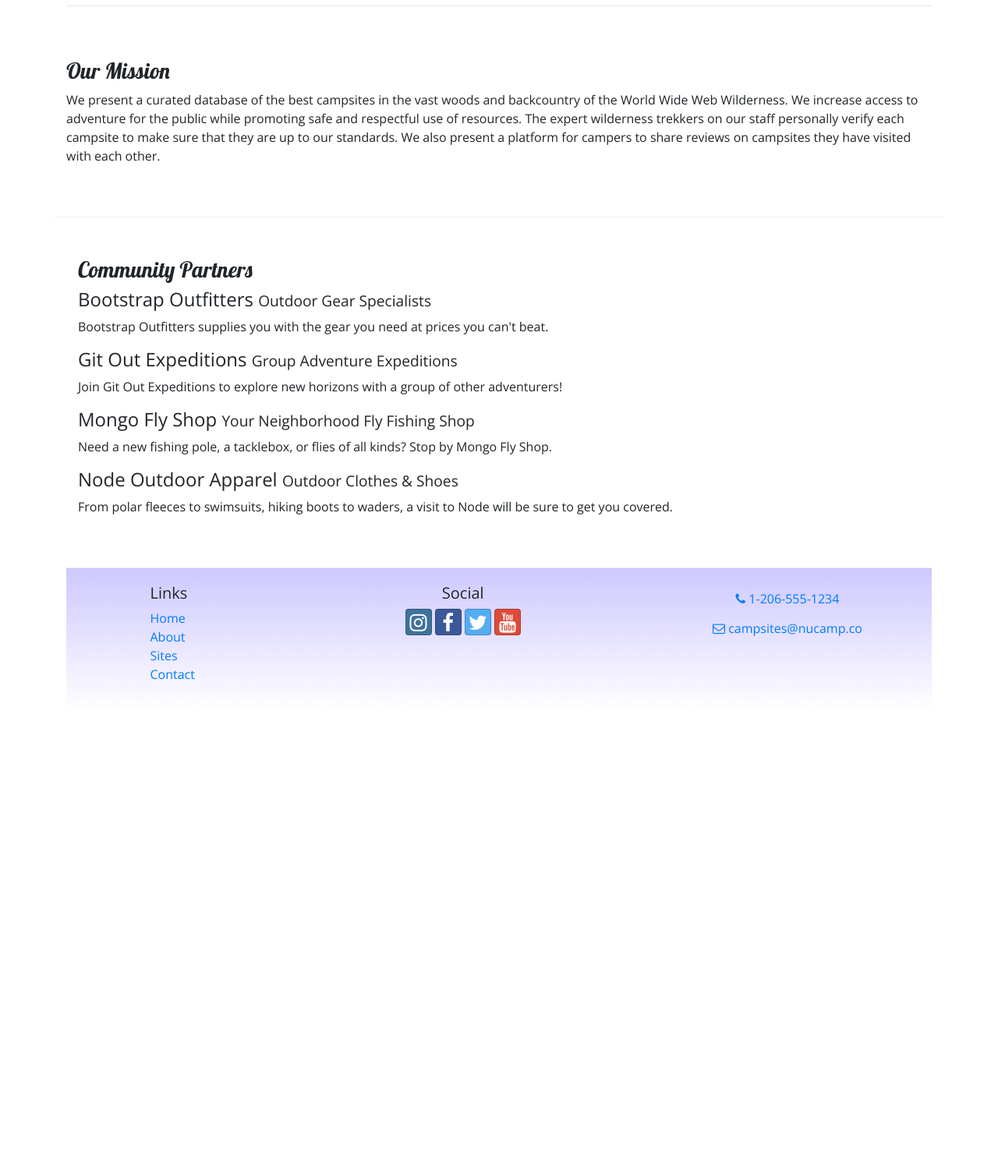
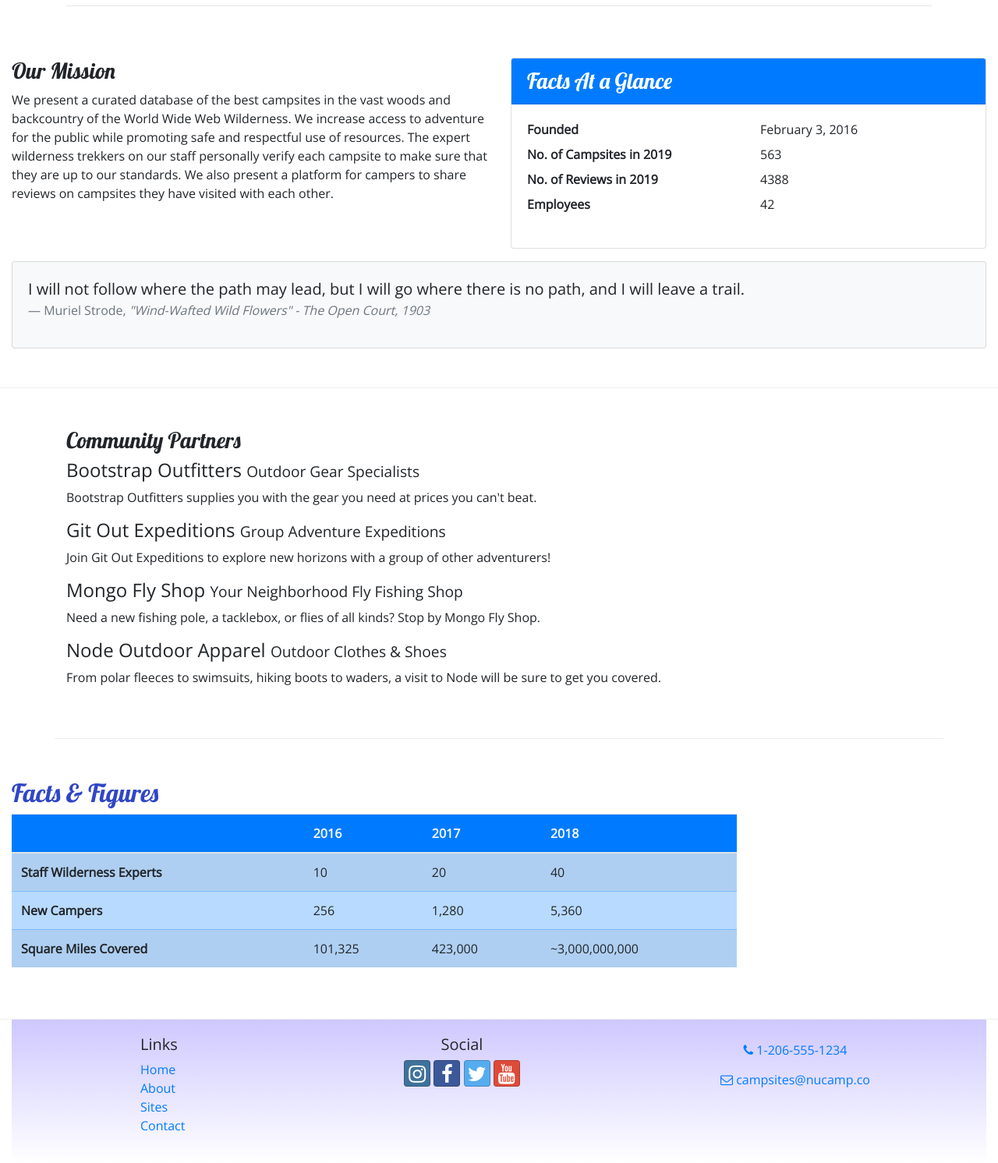
Before and after one commit to JoshBeadle15/Bootstrap-Project-Setup, a website: page aboutus.html in a window 1280 px wide. Shown: the part 420-1912 px from the top of the page at 78% size. Before the commit the page ends 1333 px from the top, so only its background shows below. Drawn offline with nearby package versions, Linux system fonts and the light colour scheme.

Commit message:
added tables to aboutus.html

```diff
--- a/aboutus.html
+++ b/aboutus.html
@@ -64,13 +64,39 @@
             </div>
         </div>
 
-
-        <div>
-            <div class="container">
         <div class="row row-content">
+            <div class="col-sm-6">
+                <h3>Our Mission</h3>
+                <p>We present a curated database of the best campsites in the vast woods and backcountry of the World Wide Web Wilderness. We increase access to adventure for the public while promoting safe and respectful use of resources. The expert wilderness trekkers on our staff personally verify each campsite to make sure that they are up to our standards. We also present a platform for campers to share reviews on campsites they have visited with  each other.</p>
+            </div>
+            <div class="col-sm-6">
+                <div class="card">
+                    <h3 class="card-header bg-primary text-white">Facts At a Glance</h3>
+                    <div class="card-body">
+                        <dl class="row">
+                            <dt class="col-6">Founded</dt>
+                            <dd class="col-6">February 3, 2016</dd>
+                            <dt class="col-6">No. of Campsites in 2019</dt>
+                            <dd class="col-6">563</dd>
+                            <dt class="col-6">No. of Reviews in 2019</dt>
+                            <dd class="col-6">4388</dd>
+                            <dt class="col-6">Employees</dt>
+                            <dd class="col-6">42</dd>
+                        </dl>
+                    </div>
+                </div>
+            </div>
             <div class="col">
-                <h3>Our Mission</h3>
-                <p>We present a curated database of the best campsites in the vast woods and backcountry of the World Wide Web Wilderness. We increase access to adventure for the public while promoting safe and respectful use of resources. The expert wilderness trekkers on our staff personally verify each campsite to make sure that they are up to our standards. We also present a platform for campers to share reviews on campsites they have visited with each other.</p>
+                <div class="card bg-light mt-3">
+                    <blockquote class="blockquote card-body">
+                        <p class="mb-0">I will not follow where the path may lead, but I will go where there is no path, and I will leave a trail.</p>
+                        <footer class="blockquote-footer">Muriel Strode,
+                            <cite title="Source Title">"Wind-Wafted Wild Flowers" -
+                                The Open Court, 1903
+                            </cite>
+                        </footer>
+                    </blockquote>
+        		</div>
             </div>
         </div>
 
@@ -90,8 +116,47 @@
                     </div>
                 </div>
             </div>
+        </div>
 
-    <footer>
+        <div class="row row-content">
+            <div class="col-sm-9">
+            	<h2>Facts &amp; Figures</h2>
+            	<div class="table-responsive">
+               	    <table class="table table-striped">
+	                    <thead>
+	                        <tr class="bg-primary text-light">
+	                            <th></th>
+	                            <th>2016</th>
+	                            <th>2017</th>
+	                            <th>2018</th>
+	                        </tr>
+                    	</thead>
+	                    <tbody class="table-primary">
+                            <tr>
+                                <th>Staff Wilderness Experts</th>
+                                <td>10</td>
+                                <td>20</td>
+                                <td>40</td>
+                            </tr>
+                            <tr>
+                                <th>New Campers</th>
+                                <td>256</td>
+                                <td>1,280</td>
+                                <td>5,360</td>
+                            </tr>
+                            <tr>
+                                <th>Square Miles Covered</th>
+                                <td>101,325</td>
+                                <td>423,000</td>
+                                <td>~3,000,000,000</td>
+                            </tr>
+                        </tbody>
+                    </table>
+                </div>
+            </div>
+       </div>
+
+    <footer class="site-footer">
         <div class="container">
             <div class="row">
                 <div class="col-4 col-sm-2 offset-1">
--- a/css/styles.css
+++ b/css/styles.css
@@ -21,7 +21,8 @@ header h2 {
     color: #CEC8FF;
 }
 
-footer {
+
+.site-footer{
     background-image: linear-gradient(#CEC8FF, white);
     padding: 20px 0;
 }
```
Also changed, not shown: contactus.html (+1 -1 lines), index.html (+1 -1 lines). Lines whose indentation alone changed are shown as unchanged.
